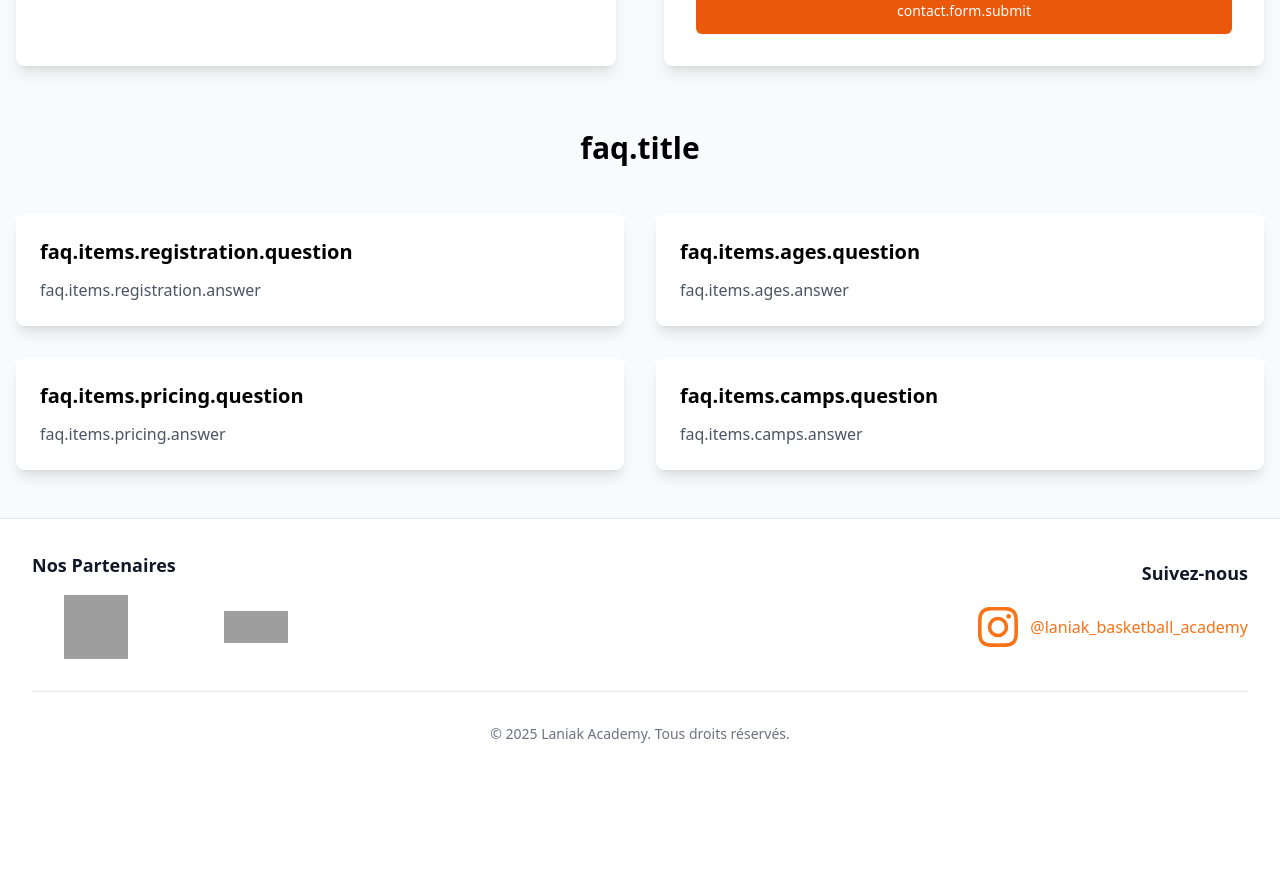
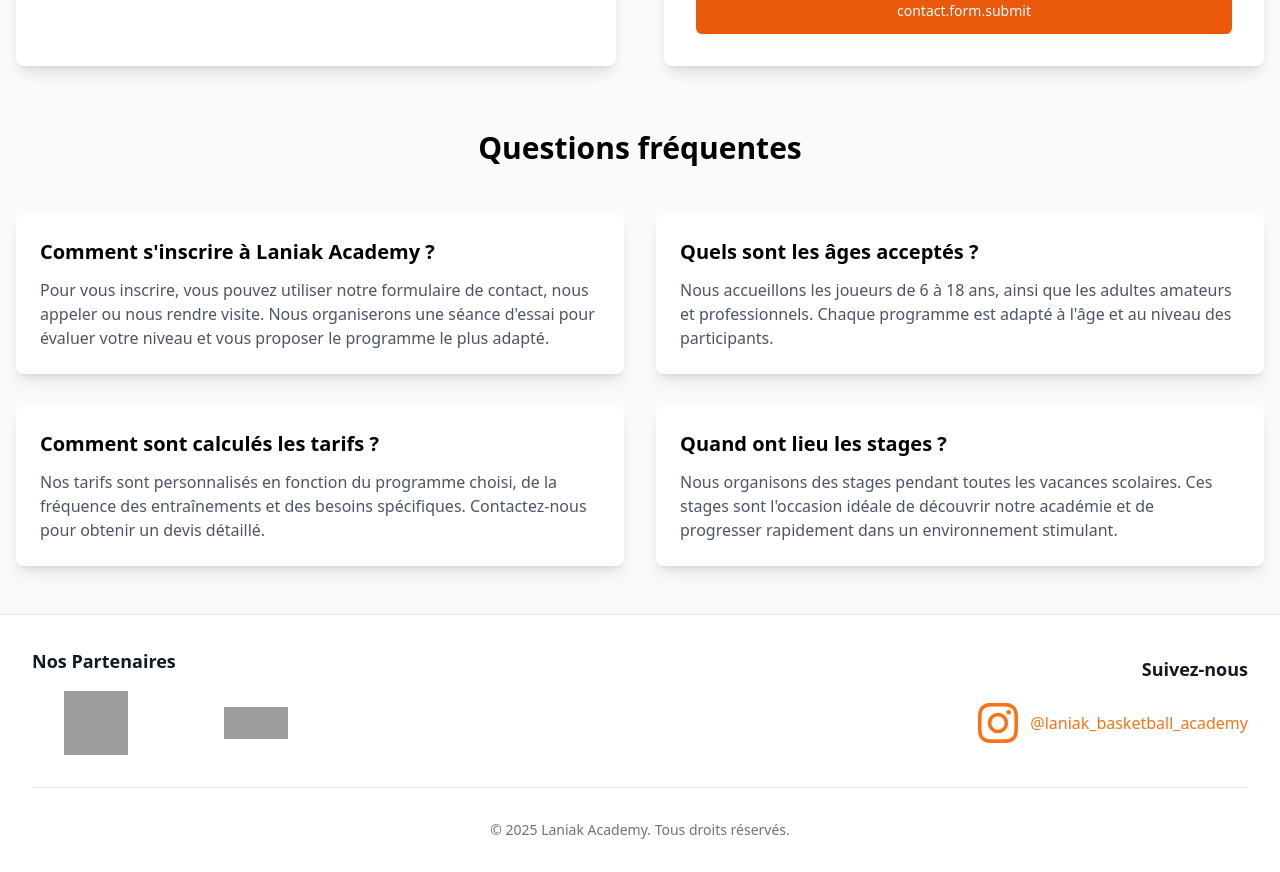
Before and after one commit to Fran6-Dev/Laniak-academy, a Vue app in the folder laniak-academy/: page /contact in a window 1280 px wide. Shown: the part 940-1812 px from the top of the page. Before the commit the page ends 1716 px from the top, so only its background shows below. Built offline with nearby package versions, Linux system fonts and the light colour scheme; grey boxes are pictures that could not be loaded.

Commit message:
sans faq

```diff
--- a/laniak-academy/src/pages/Contact.vue
+++ b/laniak-academy/src/pages/Contact.vue
@@ -124,30 +124,30 @@
 
       <!-- FAQ Section -->
       <div class="mt-16">
-        <h2 class="text-3xl font-bold text-center mb-12">{{ $t('faq.title') }}</h2>
+        <h2 class="text-3xl font-bold text-center mb-12">Questions fréquentes</h2>
         <div class="grid grid-cols-1 md:grid-cols-2 gap-8">
           <!-- FAQ Item 1 -->
           <div class="bg-white rounded-lg shadow-lg p-6">
-            <h3 class="text-xl font-semibold mb-3">{{ $t('faq.items.registration.question') }}</h3>
-            <p class="text-gray-600">{{ $t('faq.items.registration.answer') }}</p>
+            <h3 class="text-xl font-semibold mb-3">Comment s'inscrire à Laniak Academy ?</h3>
+            <p class="text-gray-600">Pour vous inscrire, vous pouvez utiliser notre formulaire de contact, nous appeler ou nous rendre visite. Nous organiserons une séance d'essai pour évaluer votre niveau et vous proposer le programme le plus adapté.</p>
           </div>
 
           <!-- FAQ Item 2 -->
           <div class="bg-white rounded-lg shadow-lg p-6">
-            <h3 class="text-xl font-semibold mb-3">{{ $t('faq.items.ages.question') }}</h3>
-            <p class="text-gray-600">{{ $t('faq.items.ages.answer') }}</p>
+            <h3 class="text-xl font-semibold mb-3">Quels sont les âges acceptés ?</h3>
+            <p class="text-gray-600">Nous accueillons les joueurs de 6 à 18 ans, ainsi que les adultes amateurs et professionnels. Chaque programme est adapté à l'âge et au niveau des participants.</p>
           </div>
 
           <!-- FAQ Item 3 -->
           <div class="bg-white rounded-lg shadow-lg p-6">
-            <h3 class="text-xl font-semibold mb-3">{{ $t('faq.items.pricing.question') }}</h3>
-            <p class="text-gray-600">{{ $t('faq.items.pricing.answer') }}</p>
+            <h3 class="text-xl font-semibold mb-3">Comment sont calculés les tarifs ?</h3>
+            <p class="text-gray-600">Nos tarifs sont personnalisés en fonction du programme choisi, de la fréquence des entraînements et des besoins spécifiques. Contactez-nous pour obtenir un devis détaillé.</p>
           </div>
 
           <!-- FAQ Item 4 -->
           <div class="bg-white rounded-lg shadow-lg p-6">
-            <h3 class="text-xl font-semibold mb-3">{{ $t('faq.items.camps.question') }}</h3>
-            <p class="text-gray-600">{{ $t('faq.items.camps.answer') }}</p>
+            <h3 class="text-xl font-semibold mb-3">Quand ont lieu les stages ?</h3>
+            <p class="text-gray-600">Nous organisons des stages pendant toutes les vacances scolaires. Ces stages sont l'occasion idéale de découvrir notre académie et de progresser rapidement dans un environnement stimulant.</p>
           </div>
         </div>
       </div>
```
